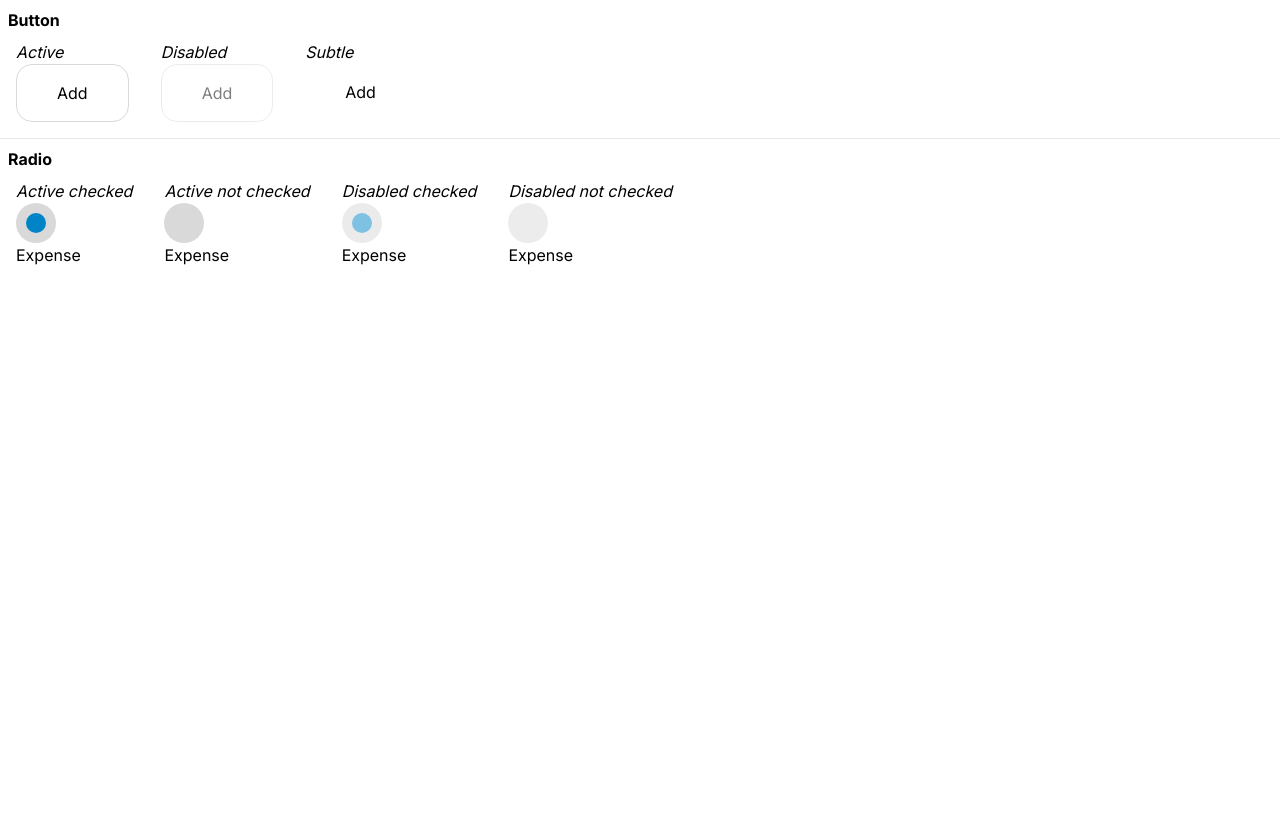
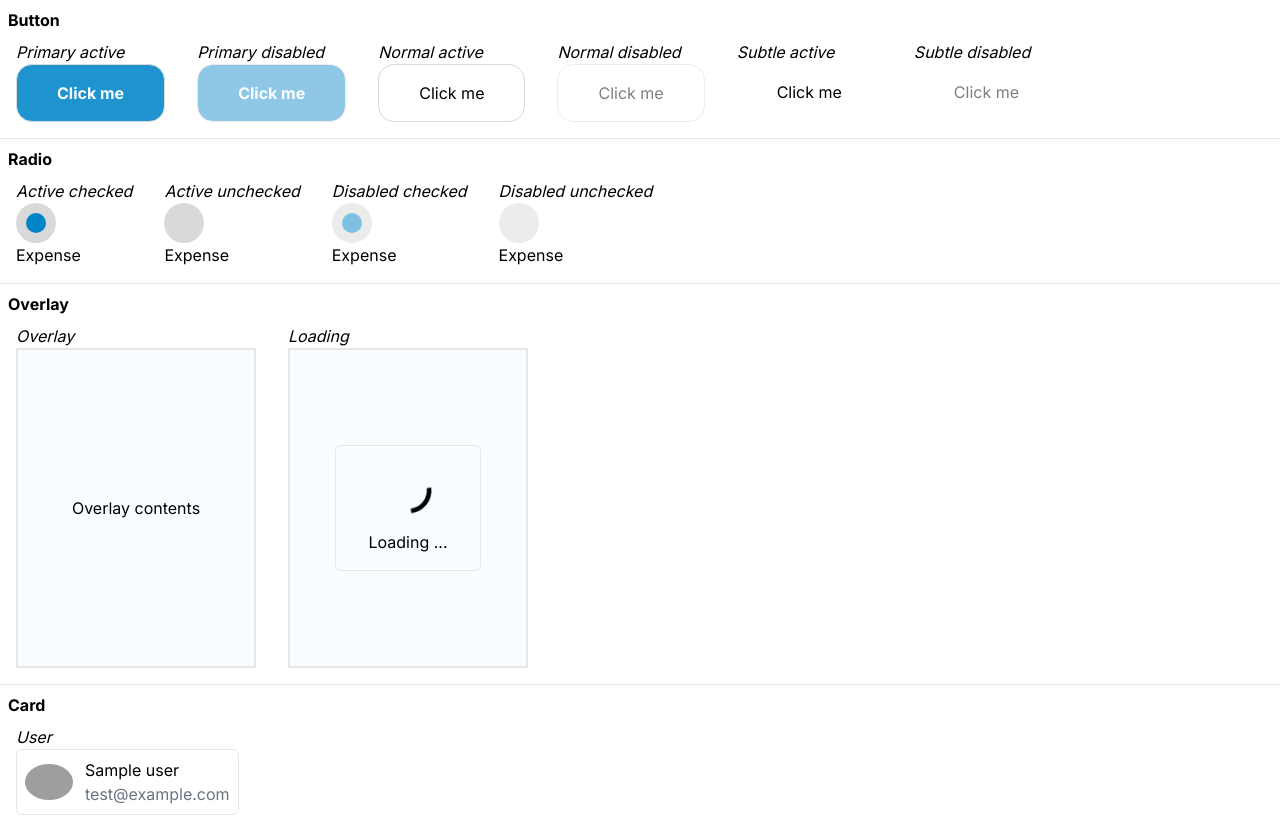
Before and after one commit to vicanis/wallet3, a Next.js app: page /ui in a window 1280 px wide. Before the commit the page ends 800 px from the top, so only its background shows below. Built offline with nearby package versions, Linux system fonts and the light colour scheme; grey boxes are pictures that could not be loaded.

Commit message:
feat: uikit: add overlay, loader components, add remaining button state variants

```diff
--- a/src/app/(ui)/ui/page.tsx
+++ b/src/app/(ui)/ui/page.tsx
@@ -1,4 +1,7 @@
+import Loading from "@/features/loading";
+import UserCard from "@/features/user/card";
 import Button from "@/shared/button";
+import Overlay from "@/shared/overlay";
 import Radio from "@/shared/radio";
 import { ReactNode } from "react";
 
@@ -6,14 +9,29 @@ export default function DemoPage() {
     return (
         <div>
             <Group title="Button">
-                <Block title="Active">
-                    <Button>Add</Button>
+                <Block title="Primary active">
+                    <Button appearance="primary">Click me</Button>
                 </Block>
-                <Block title="Disabled">
-                    <Button disabled>Add</Button>
+                <Block title="Primary disabled">
+                    <Button appearance="primary" disabled>
+                        Click me
+                    </Button>
                 </Block>
-                <Block title="Subtle">
-                    <Button appearance="subtle">Add</Button>
+                <Block title="Normal active">
+                    <Button appearance="normal">Click me</Button>
+                </Block>
+                <Block title="Normal disabled">
+                    <Button appearance="normal" disabled>
+                        Click me
+                    </Button>
+                </Block>
+                <Block title="Subtle active">
+                    <Button appearance="subtle">Click me</Button>
+                </Block>
+                <Block title="Subtle disabled">
+                    <Button appearance="subtle" disabled>
+                        Click me
+                    </Button>
                 </Block>
             </Group>
 
@@ -23,7 +41,7 @@ export default function DemoPage() {
                 <Block title="Active checked">
                     <Radio checked>Expense</Radio>
                 </Block>
-                <Block title="Active not checked">
+                <Block title="Active unchecked">
                     <Radio>Expense</Radio>
                 </Block>
                 <Block title="Disabled checked">
@@ -31,8 +49,36 @@ export default function DemoPage() {
                         Expense
                     </Radio>
                 </Block>
-                <Block title="Disabled not checked">
+                <Block title="Disabled unchecked">
                     <Radio disabled>Expense</Radio>
+                </Block>
+            </Group>
+
+            <hr />
+
+            <Group title="Overlay">
+                <Block title="Overlay">
+                    <div className="relative w-[15em] h-[20em] border-2">
+                        <Overlay>Overlay contents</Overlay>
+                    </div>
+                </Block>
+
+                <Block title="Loading">
+                    <div className="relative w-[15em] h-[20em] border-2">
+                        <Loading />
+                    </div>
+                </Block>
+            </Group>
+
+            <hr />
+
+            <Group title="Card">
+                <Block title="User">
+                    <UserCard
+                        name="Sample user"
+                        email="test@example.com"
+                        image="/assets/noah-silliman-gzhyKEo_cbU-unsplash.jpg"
+                    />
                 </Block>
             </Group>
         </div>
```
